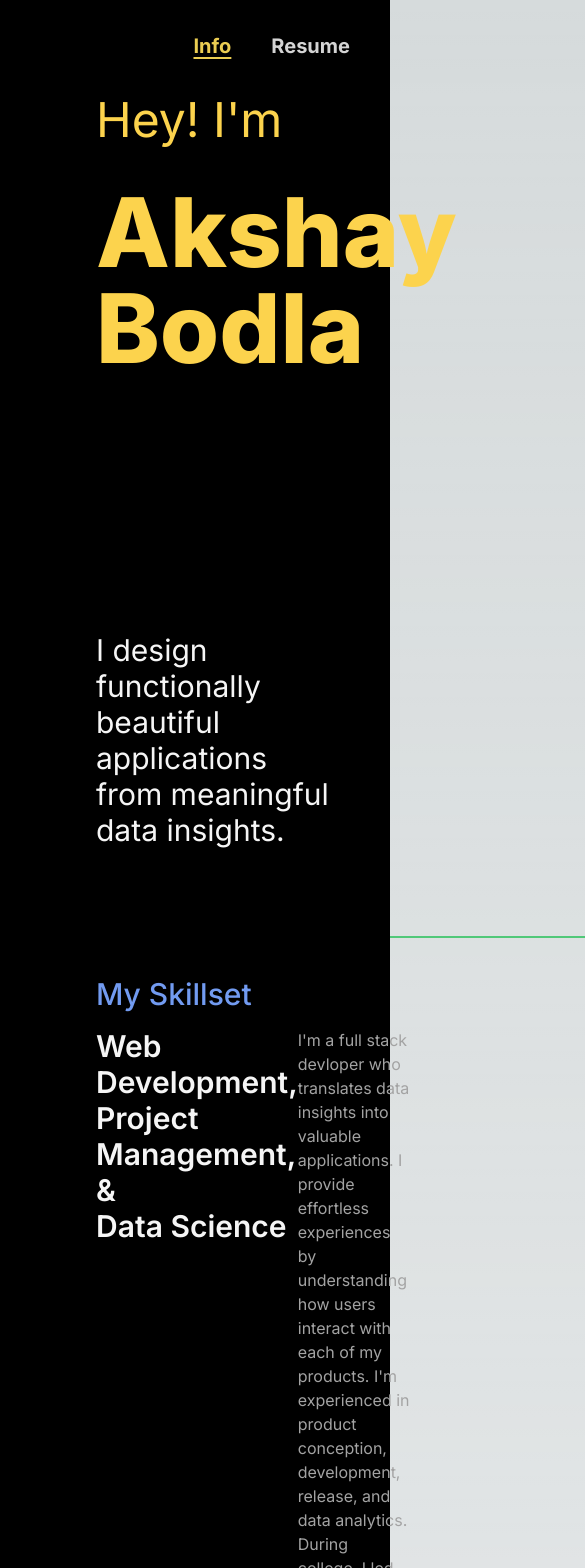
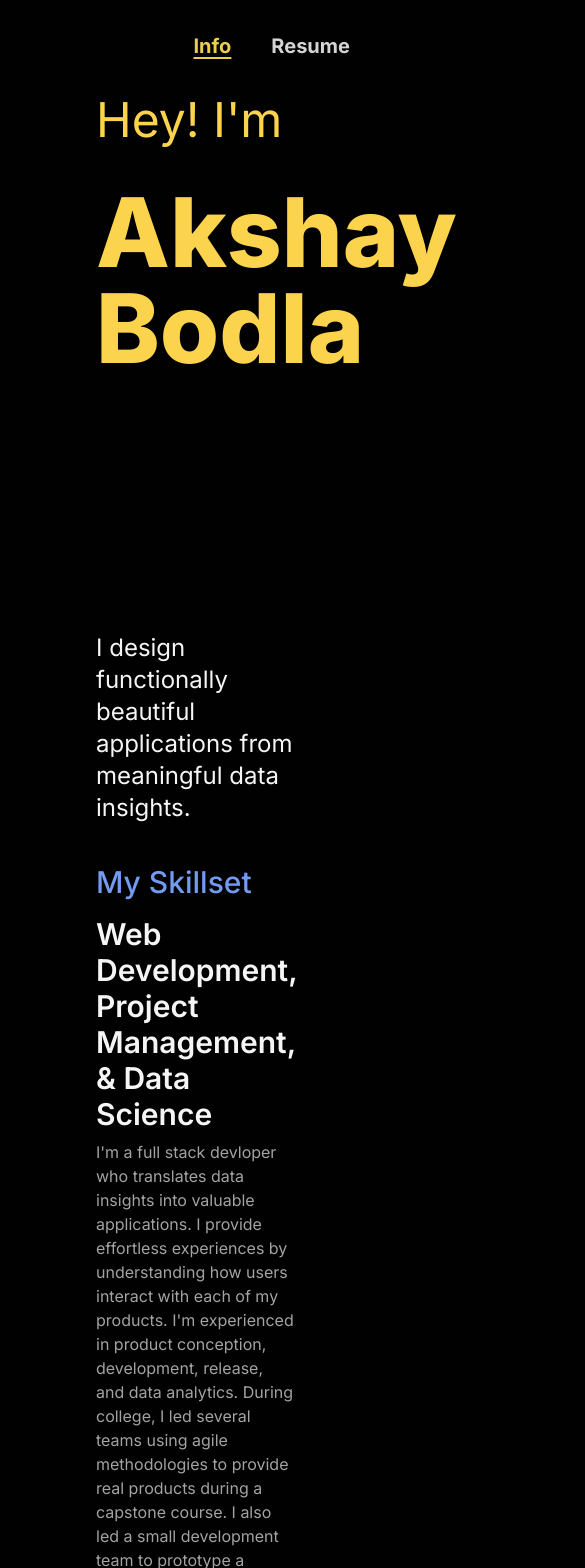
Before and after one commit to AkBo24/Personal-Website, a Next.js app in the folder website/: page / in a window 390 px wide. Shown: the top 1568 px of the page, 585 px wide, since content can reach past the window. Built offline with nearby package versions, Linux system fonts and the light colour scheme.

Commit message:
Made Skillset responsive
- changed flex behavior of skillset bio
- changed grid behavior of grid in skills section to be a 2x2 on smaller screens

```diff
--- a/website/app/Sections/Skillset/Skillset.tsx
+++ b/website/app/Sections/Skillset/Skillset.tsx
@@ -3,38 +3,27 @@ import Frame from './Components/Frame';
 
 const Skillset = () => {
     return (
-        <div className='items-center sectionContainer relative'>
-            <h3 className='text-3xl mb-32'>
-                I design functionally beautiful applications
-                <br /> from meaningful data insights.
+        <div className='lg:sectionContainer relative'>
+            <h3 className='text-2xl w-full mb-10 lg:text-3xl lg:mb-32'>
+                I design functionally beautiful applications from meaningful data
+                insights.
             </h3>
 
             <div className='relative'>
-                <div className='absolute -top-10 -left-10 -z-10'>
+                <div className='hidden 2xl:block absolute -top-10 -left-10 -z-10'>
                     <Frame />
                 </div>
                 <h3 className='sectionHeaderBlue'>My Skillset</h3>
 
-                <div className='flex'>
-                    <h4 className='flex-1 text-3xl font-semibold'>
+                <div className='flex flex-col gap-2 lg:flex-row'>
+                    <h4 className='lg:hidden flex-1 text-3xl font-semibold'>
+                        Web Development, Project Management, & Data Science
+                    </h4>
+                    <h4 className='hidden lg:block flex-1 text-3xl font-semibold'>
                         Web Development,
                         <br /> Project Management,
                         <br /> &<br /> Data Science
                     </h4>
-                    {/* An enthusiastic product designer currently shaping the future of
-                    software development by designing smooth user-interfaces that promote
-                    user interaction with information and data. While traveling around the
-                    world. */}
-                    {/* I specialize in building complex web applications, leading front-end
-                    teams, digital product design and developing visual design systems. I
-                    enjoy creating effortless user experience and designing delightful
-                    digital products. The entire process of going from a concept to
-                    release and gathering user’s feedback on either client’s or my own
-                    products is what makes me wake up everyday! I worked with numerous
-                    clients from all around the world from early startups to
-                    well-established companies. I always seek new opportunities for
-                    cooperation on projects around interesting dashboards, design systems
-                    or landing pages. Let’s create something awesome together! */}
 
                     <p className='text-neutral-400 flex-1 '>
                         I'm a full stack devloper who translates data insights into
@@ -58,7 +47,7 @@ const Skillset = () => {
                 What I can do for you
             </h3>
 
-            <div className='grid grid-cols-4 gap-4'>
+            <div className='grid grid-cols-2 gap-10 lg:grid-cols-4'>
                 <div className='relative'>
                     <p className='absolute text-neutral-400 text-opacity-20 text-[64px] font-medium'>
                         01
--- a/website/app/globals.css
+++ b/website/app/globals.css
@@ -8,22 +8,23 @@
   --background-end-rgb: 255, 255, 255;
 }
 
-@media (prefers-color-scheme: dark) {
+/* @media (prefers-color-scheme: dark) {
   :root {
     --foreground-rgb: 255, 255, 255;
     --background-start-rgb: 0, 0, 0;
     --background-end-rgb: 0, 0, 0;
   }
-}
+} */
 
 body {
-  color: rgb(var(--foreground-rgb));
+  background: rgb(1, 1, 1);
+  /* color: rgb(var(--foreground-rgb));
   background: linear-gradient(
       to bottom,
       transparent,
       rgb(var(--background-end-rgb))
     )
-    rgb(var(--background-start-rgb));
+    rgb(var(--background-start-rgb)); */
 }
 
 @layer components {
--- a/website/app/page.tsx
+++ b/website/app/page.tsx
@@ -1,4 +1,3 @@
-import Image from 'next/image';
 import Landing from './Sections/Landing/Landing';
 import Skillset from './Sections/Skillset/Skillset';
 import About from './Sections/About/About';
@@ -8,7 +7,7 @@ import Navbar from './Sections/Navbar/Navbar';
 
 export default function Home() {
     return (
-        <div className='bg-black'>
+        <div className=''>
             <Navbar />
             <main className='flex flex-col gap-64 min-h-screen lg:items-center p-24 text-neutral-100'>
                 <Landing />
--- a/website/next.config.js
+++ b/website/next.config.js
@@ -1,4 +1,4 @@
 /** @type {import('next').NextConfig} */
-const nextConfig = {}
+const nextConfig = {};
 
-module.exports = nextConfig
+module.exports = nextConfig;
```
